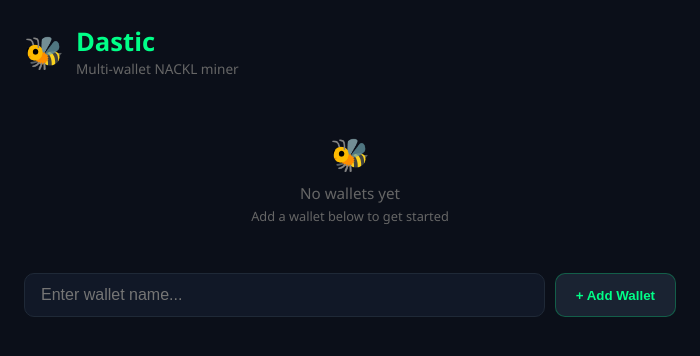
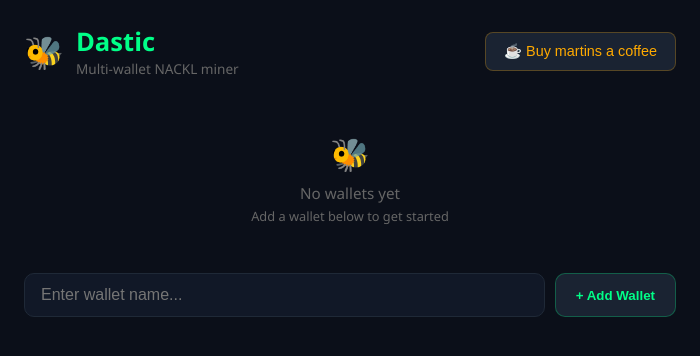
Before and after one commit to Dastic2u/Dastic, an Electron app: page index.html in a window 700 px wide. Drawn offline with Linux system fonts and the light colour scheme; no server answers.

Commit message:
Restore the donate button with the author's NACKL address
Kept as a single DONATION_ADDRESS constant rather than inlined: it is a real
personal address that ships to every install, so it should be one obvious
line to change or blank out.

```diff
--- a/index.html
+++ b/index.html
@@ -279,7 +279,7 @@
         <p>Multi-wallet NACKL miner</p>
       </div>
     </div>
-    <button class="donate-btn" id="donateBtn" style="display:none;" onclick="showDonate()">☕ Buy the developer a coffee</button>
+    <button class="donate-btn" id="donateBtn" style="display:none;" onclick="showDonate()">☕ Buy martins a coffee</button>
   </div>
 
   <div class="wallet-list" id="walletList"></div>
@@ -292,7 +292,7 @@
   <!-- Donation Modal -->
   <div class="modal-overlay" id="donateModal">
     <div class="modal">
-      <h3>☕ Buy the developer a coffee</h3>
+      <h3>☕ Buy martins a coffee</h3>
       <p>Support development by sending NACKL to the address below. Click to copy.</p>
       <div class="copied" id="copiedText">✓ Copied to clipboard!</div>
       <div class="wallet-address" id="donateAddress" onclick="copyAddress()"></div>
@@ -434,11 +434,11 @@
       document.getElementById('donateModal').classList.remove('show');
       document.getElementById('copiedText').classList.remove('show');
     }
-    // Whoever ships a build can put their own address here. Left EMPTY in the
-    // published source on purpose: a hard-coded personal address would mean
-    // every install of this open-source app solicits donations to whoever
-    // happened to build it first. Empty hides the button entirely.
-    const DONATION_ADDRESS = '';
+    // Restored on instruction. NOTE: this is a real personal address and it
+    // ships to everyone who installs the app — that is the intent here, but it
+    // is the reason the constant exists rather than the value being inlined in
+    // three places. Set it to '' to hide the donate button entirely.
+    const DONATION_ADDRESS = '0:2467fee74a56046e9f2607822a6e5134a78657880095dac06b695cc9dc62658c';
 
     (function applyDonationVisibility() {
       const btn = document.getElementById('donateBtn');
```
